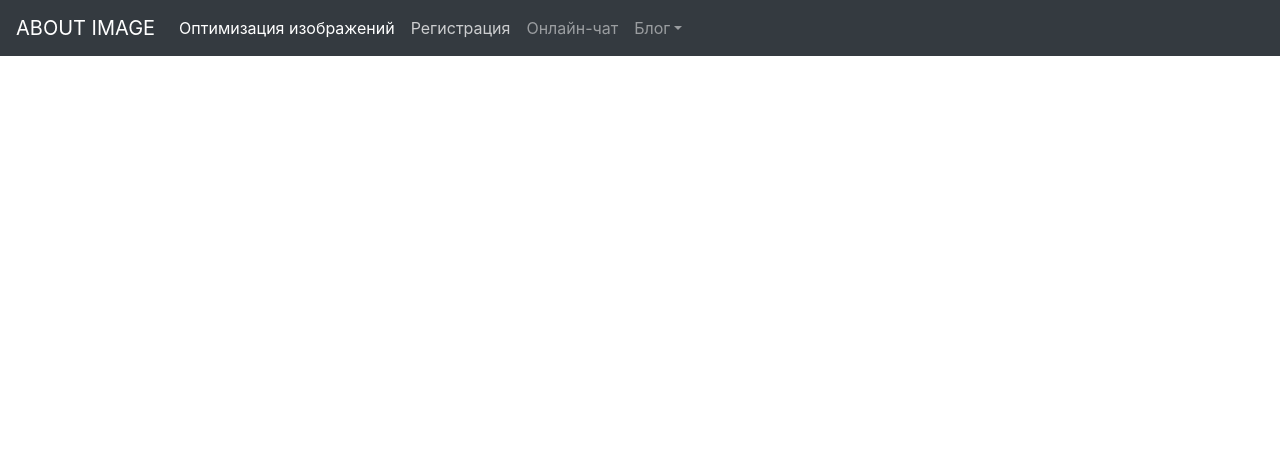
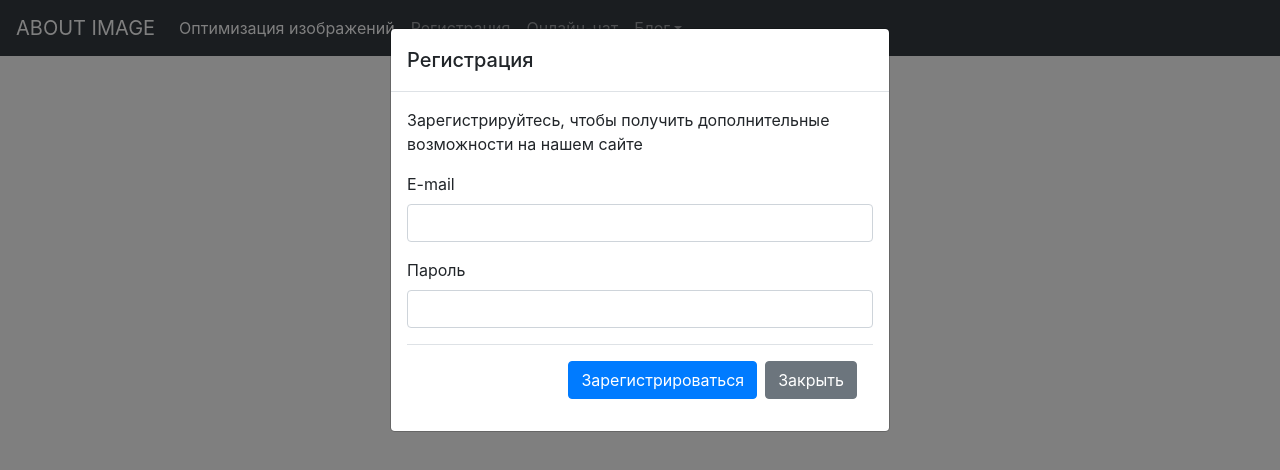
Before and after one commit to cntrkilril/lab6, a plain HTML site: page index.html in a window 1280 px wide. Both pictures are taken after a click on the link "Регистрация". Drawn offline with nearby package versions, Linux system fonts and the light colour scheme.

Commit message:
Сделано модальное окно и форма регистрации

```diff
--- a/index.html
+++ b/index.html
@@ -9,6 +9,7 @@
     <title>Lab6</title>
 </head>
 <body>
+  <!--Навигационное меню-->
     <nav class="navbar navbar-expand-lg navbar-dark bg-dark">
         <a class="navbar-brand" href="#">ABOUT IMAGE</a>
         <button class="navbar-toggler" type="button" data-toggle="collapse" data-target="#navbarNav" aria-controls="navbarNav" aria-expanded="false" aria-label="Toggle navigation">
@@ -20,11 +21,12 @@
               <a class="nav-link" href="#">Оптимизация изображений</a>
             </li>
             <li class="nav-item">
-              <a class="nav-link" href="#">Регистрация</a>
+              <a class="nav-link" href="#" class="btn btn-primary" data-toggle="modal" data-target="#exampleModal">Регистрация</a>
             </li>
             <li class="nav-item">
               <a class="nav-link" href="#">Онлайн-чат</a>
             </li>
+            <!--Выпадающий список-->
             <li class="nav-item dropdown">
                 <a class="nav-link dropdown-toggle" href="#" id="navbarDropdown" data-toggle="dropdown" role="button" aria-expanded="false">Блог</a>
                 <ul class="dropdown-menu" aria-labelledby="navbarDropdown">
@@ -37,6 +39,33 @@
           </ul>
         </div>
       </nav>
+      <!--Модальное окно с регистрацией-->
+      <div class="modal" id="exampleModal" tabindex="-1" role="dialog" aria-labeldby="exampleModal" aria-hidden="true" >
+        <div class="modal-dialog" role="document">
+          <div class="modal-content">
+            <div class="modal-header">
+              <h5 class="modal-title" id="exampleModalLabel">Регистрация</h5>
+            </div>
+            <div class="modal-body">
+              <p>Зарегистрируйтесь, чтобы получить дополнительные возможности на нашем сайте</p>
+              <form>
+                <div class="form-group">
+                  <label for="exampleInputEmail1">E-mail</label>
+                  <input type="email" class="form-control" id="exampleInputEmail1" aria-describedby="emailHelp">
+                </div>
+                <div class="form-group">
+                  <label for="exampleInputPassword1">Пароль</label>
+                  <input type="password" class="form-control" id="exampleInputPassword1">
+                </div>
+              </form>
+              <div class="modal-footer">
+                <button type="submit" class="btn btn-primary">Зарегистрироваться</button>
+                <button type="button" class="btn btn-secondary" data-dismiss="modal">Закрыть</button>
+              </div>
+            </div>
+          </div>
+        </div>
+      </div>
       <script src="https://cdn.jsdelivr.net/npm/bootstrap@5.0.0-alpha3/dist/js/bootstrap.bundle.min.js" integrity="sha384-popRpmFF9JQgExhfw5tZT4I9/CI5e2QcuUZPOVXb1m7qUmeR2b50u+YFEYe1wgzy" crossorigin="anonymous"></script>
 </body>
 </html>
```
